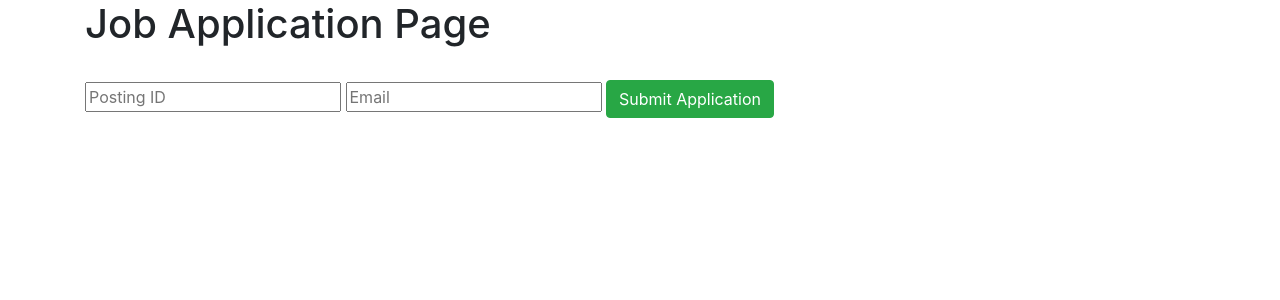
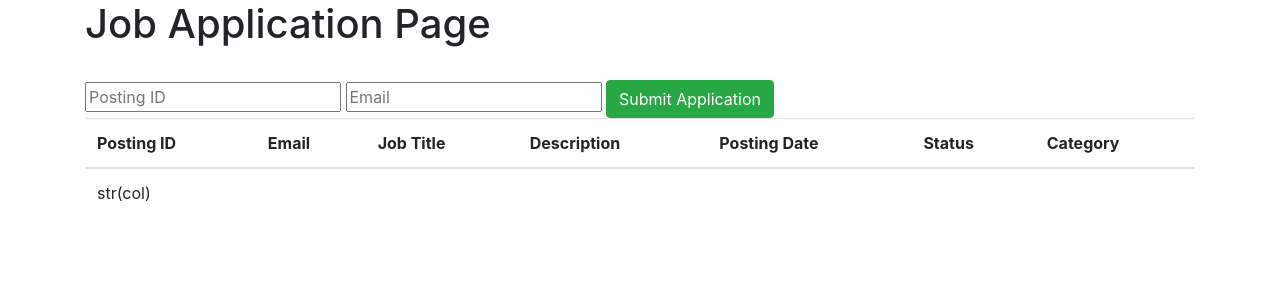
Before and after one commit to CaoGreg/COMP-353-Main-Project, a Flask app: template templates/jobapplication.html in a window 1280 px wide. Shown: the part 56-356 px from the top of the page. Run offline with Flask 2, Linux system fonts and the light colour scheme; the template is opened without the code that fills it: most values are stand-ins (such as "Sample title", 1, 10 or a date in 2020); some libraries are stand-ins or nearby versions.

Commit message:
fixed jobpostings

```diff
--- a/app.py
+++ b/app.py
@@ -85,11 +85,9 @@ def postings():
         </div>
         {% endblock %}
         """
-        file.write(html)
-        file.close()
-        return render_template('postings-results.html')
+        return render_template('postings.html', list_of_postings=search_postings(title, category))
     else:
-        return render_template('postings.html')
+        return render_template('postings.html', list_of_postings=search_postings("", ""))
 
 
 @app.route('/jobapplication', methods=['GET', 'POST'])
--- a/templates/jobapplication.html
+++ b/templates/jobapplication.html
@@ -13,5 +13,29 @@
         <input type="email" placeholder="Email" name="email">
       <input class="btn btn-success" type="submit" value="Submit Application">
     </form>
+    <table class="table" id="posting-table">
+      <thead>
+        <tr>
+          <th scope="col">Posting ID</th>
+          <th scope="col">Email</th>
+          <th scope="col">Job Title</th>
+          <th scope="col">Description</th>
+          <th scope="col">Posting Date</th>
+          <th scope="col">Status</th>
+          <th scope="col">Category</th>
+        </tr>
+      </thead>
+      <tbody>
+        {% for postings in list_of_postings %}
+        <tr>
+            {% for col in postings %}
+            <td>
+                str(col)
+            </td>
+            {% endfor %}
+        </tr>
+        {% endfor %}
+      </tbody>
+    </table>
 </div>
 {% endblock %}
```
Also changed, not shown: templates/postings-results.html (deleted, +0 -22 lines).
